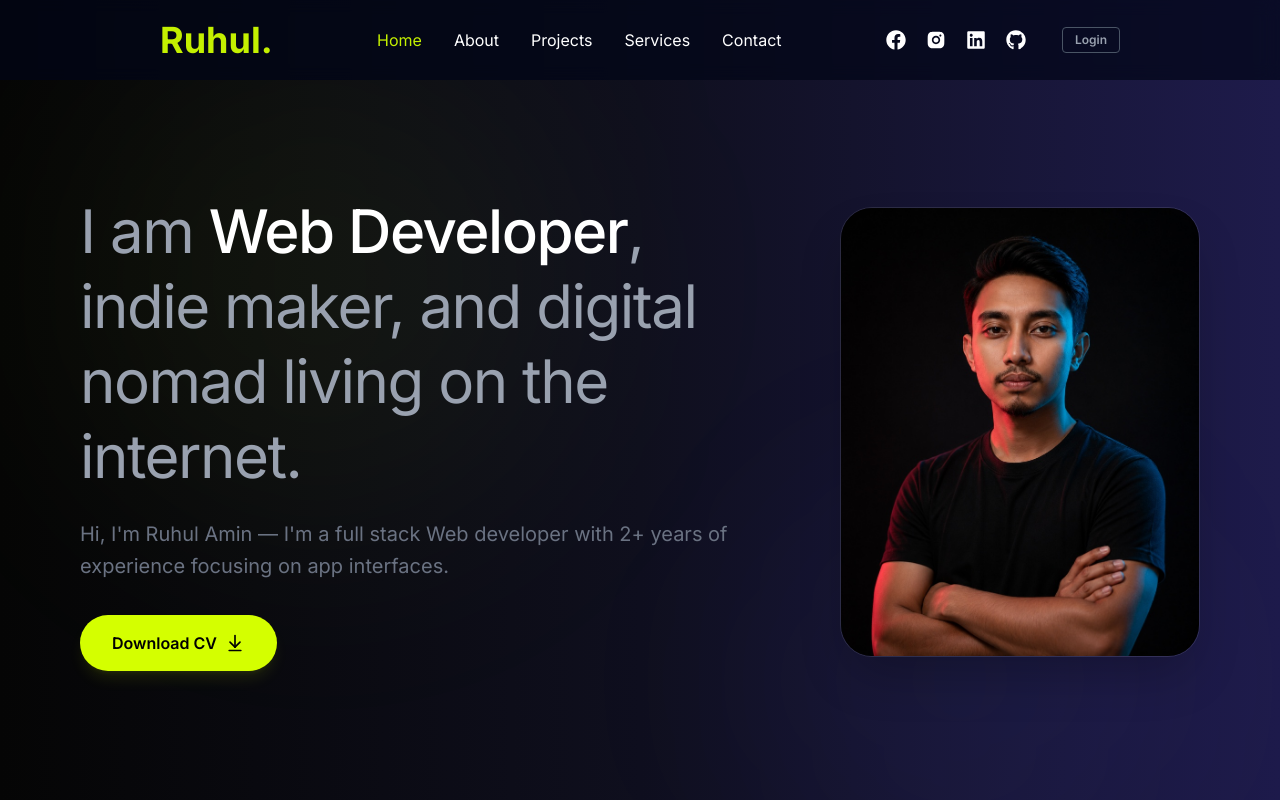
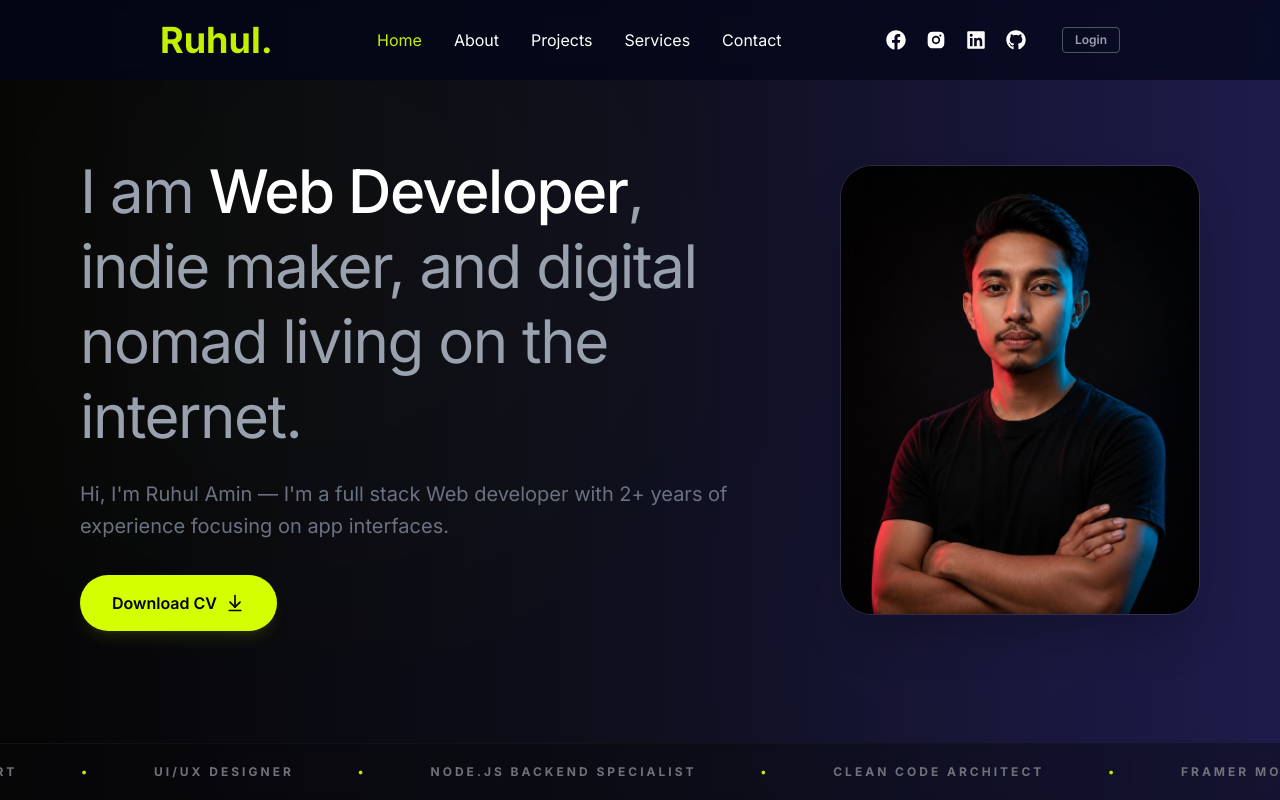
Before and after one commit to ruhul2003/My-Portfolio, a Next.js app: page / in a window 1280 px wide. Shown: the top 800 px of the page. Built offline with nearby package versions, Linux system fonts and the light colour scheme; no server answers; the database is empty.

Commit message:
Added framer motion to banner

```diff
--- a/src/Components/Banner.jsx
+++ b/src/Components/Banner.jsx
@@ -11,51 +11,74 @@ const Banner = () => {
         visible: {
             opacity: 1,
             transition: {
-                staggerChildren: 0.15,
+                staggerChildren: 0.12,
                 delayChildren: 0.1,
             }
         }
     };
 
-    // Text child variants with spring physics
+    // Text items: Fade and glide smoothly from Left to Right
     const textItemVariants = {
-        hidden: { opacity: 0, y: 30 },
+        hidden: { opacity: 0, x: -80 },
+        visible: {
+            opacity: 1,
+            x: 0,
+            transition: {
+                type: "spring",
+                stiffness: 55,
+                damping: 16
+            }
+        }
+    };
+
+    // Profile Image: Fade and glide smoothly from Right to Left
+    const imageVariants = {
+        hidden: { opacity: 0, x: 80 },
+        visible: {
+            opacity: 1,
+            x: 0,
+            transition: {
+                type: "spring",
+                stiffness: 55,
+                damping: 16,
+                delay: 0.3
+            }
+        }
+    };
+
+    // Marquee slide-up entry on load
+    const marqueeVariants = {
+        hidden: { opacity: 0, y: 40 },
         visible: {
             opacity: 1,
             y: 0,
             transition: {
                 type: "spring",
-                stiffness: 80,
-                damping: 15
-            }
-        }
-    };
-
-    // Profile Image variant
-    const imageVariants = {
-        hidden: { opacity: 0, scale: 0.8, x: 50 },
-        visible: {
-            opacity: 1,
-            scale: 1,
-            x: 0,
-            transition: {
-                type: "spring",
                 stiffness: 60,
-                damping: 12,
-                delay: 0.3
+                damping: 14,
+                delay: 0.8
             }
         }
     };
 
     return (
-        <section className="min-h-screen overflow-hidden w-full flex items-center text-white px-6 sm:px-12 md:px-20 pb-28 md:pb-24 relative">
-            {/* Decorative ambient background glows */}
-            <div className="absolute top-1/4 left-1/4 w-[500px] h-[500px] bg-[#C4F000]/5 rounded-full blur-[120px] pointer-events-none -translate-x-1/2 -translate-y-1/2"></div>
-            <div className="absolute bottom-1/4 right-1/4 w-[400px] h-[400px] bg-indigo-500/5 rounded-full blur-[100px] pointer-events-none translate-x-1/2 translate-y-1/2"></div>
+        <section className="min-h-[calc(100vh-80px)] overflow-hidden w-full flex items-center text-white px-6 sm:px-12 md:px-20 pb-28 md:pb-24 relative">
+
+            {/* Animated slow-pulsing background glows */}
+            <motion.div
+                animate={{ scale: [1, 1.15, 1], opacity: [0.5, 0.8, 0.5] }}
+                transition={{ repeat: Infinity, duration: 10, ease: "easeInOut" }}
+                className="absolute top-1/4 left-1/4 w-[500px] h-[500px] bg-[#C4F000]/4 rounded-full blur-[130px] pointer-events-none -translate-x-1/2 -translate-y-1/2"
+            ></motion.div>
+            <motion.div
+                animate={{ scale: [1, 1.1, 1], opacity: [0.4, 0.6, 0.4] }}
+                transition={{ repeat: Infinity, duration: 8, ease: "easeInOut", delay: 1 }}
+                className="absolute bottom-1/4 right-1/4 w-[400px] h-[400px] bg-indigo-500/4 rounded-full blur-[110px] pointer-events-none translate-x-1/2 translate-y-1/2"
+            ></motion.div>
 
             <div className="max-w-7xl mx-auto w-full flex flex-col-reverse md:flex-row items-center gap-12 relative z-10">
 
-                {/* Text Section (Staggered Load) */}
+                {/* Text Section (Fading from left to right) */}
                 <motion.div
                     variants={containerVariants}
                     initial="hidden"
@@ -98,7 +121,7 @@ const Banner = () => {
                     </motion.div>
                 </motion.div>
 
-                {/* Profile Image (Spring Load + Hover Float effect) */}
+                {/* Profile Image (Fading from right to left) */}
                 <motion.div
                     variants={imageVariants}
                     initial="hidden"
@@ -106,7 +129,12 @@ const Banner = () => {
                     className="w-full md:w-[35%] flex justify-center md:justify-end"
                 >
                     <motion.div
-                        whileHover={{ y: -8, rotateZ: 1 }}
+                        animate={{ y: [0, -10, 0] }}
+                        transition={{ repeat: Infinity, duration: 6, ease: "easeInOut" }}
+                        className="relative"
+                    >
+                        <motion.div
+                            whileHover={{ scale: 1.03, rotateZ: 1.5 }}
                             transition={{ type: "spring", stiffness: 300, damping: 15 }}
                             className="relative group cursor-pointer"
                         >
@@ -119,11 +147,17 @@ const Banner = () => {
                             />
                         </motion.div>
                     </motion.div>
+                </motion.div>
 
             </div>
 
             {/* Infinite Scrolling Marquee at the very bottom */}
-            <div className="absolute bottom-0 left-0 w-full bg-zinc-950/40 border-t border-zinc-900/60 py-5 overflow-hidden backdrop-blur-xs select-none">
+            <motion.div
+                variants={marqueeVariants}
+                initial="hidden"
+                animate="visible"
+                className="absolute bottom-0 left-0 w-full bg-zinc-950/40 border-t border-zinc-900/60 py-5 overflow-hidden backdrop-blur-xs select-none"
+            >
                 <div className="animate-marquee flex gap-16 text-[10px] sm:text-xs font-bold tracking-[0.25em] uppercase text-zinc-500">
                     {/* Half 1 */}
                     <div className="flex gap-16 shrink-0 items-center">
@@ -156,7 +190,7 @@ const Banner = () => {
                         <span className="text-[#C4F000]">•</span>
                     </div>
                 </div>
-            </div>
+            </motion.div>
         </section>
     );
 };
```
Lines whose indentation alone changed are shown as unchanged.
